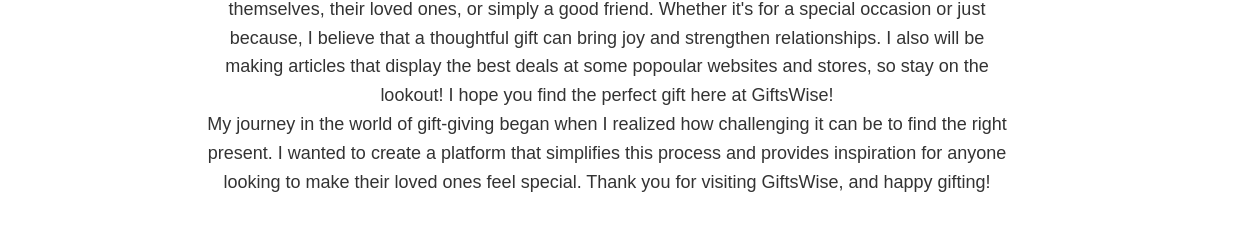
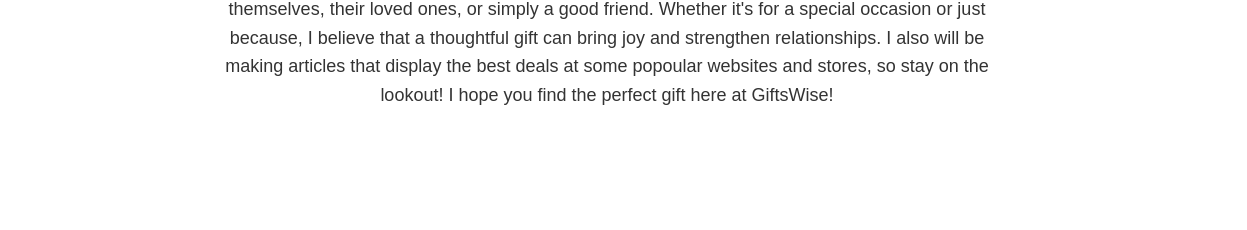
Before and after one commit to marcpish/GIftsWise, a plain HTML site: page about.html in a window 1280 px wide. Shown: the part 288-518 px from the top of the page, 33-1280 px from the left. Drawn offline with nearby package versions, Linux system fonts and the light colour scheme.

Commit message:
Update about.html

```diff
--- a/about.html
+++ b/about.html
@@ -35,7 +35,6 @@
                 popoular websites and stores, so stay on the lookout! I hope you find the perfect gift here at GiftsWise!
             </p>
             <p>
-                My journey in the world of gift-giving began when I realized how challenging it can be to find the right present. I wanted to create a platform that simplifies this process and provides inspiration for anyone looking to make their loved ones feel special. Thank you for visiting GiftsWise, and happy gifting!
             </p>
         </div>
     </section>
```
